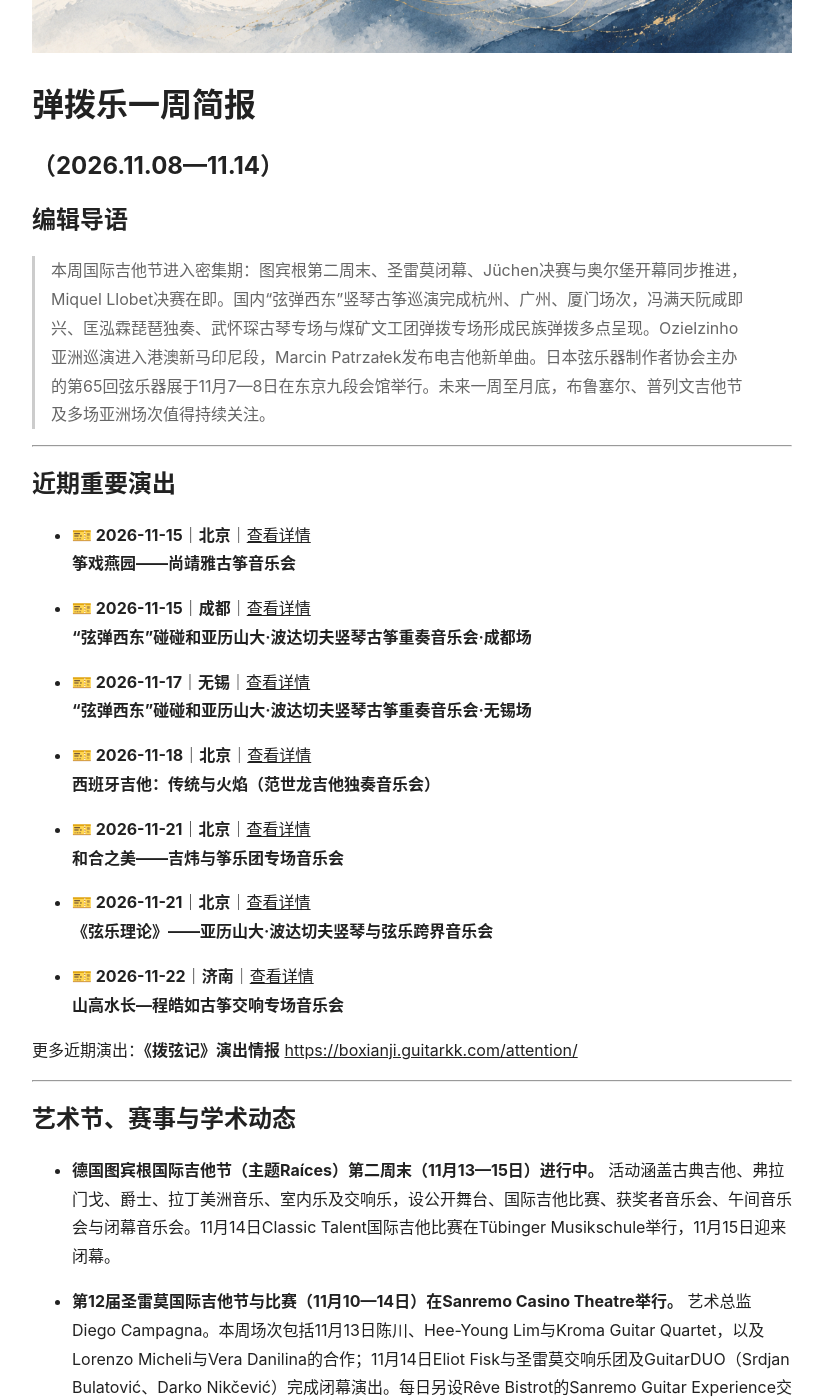
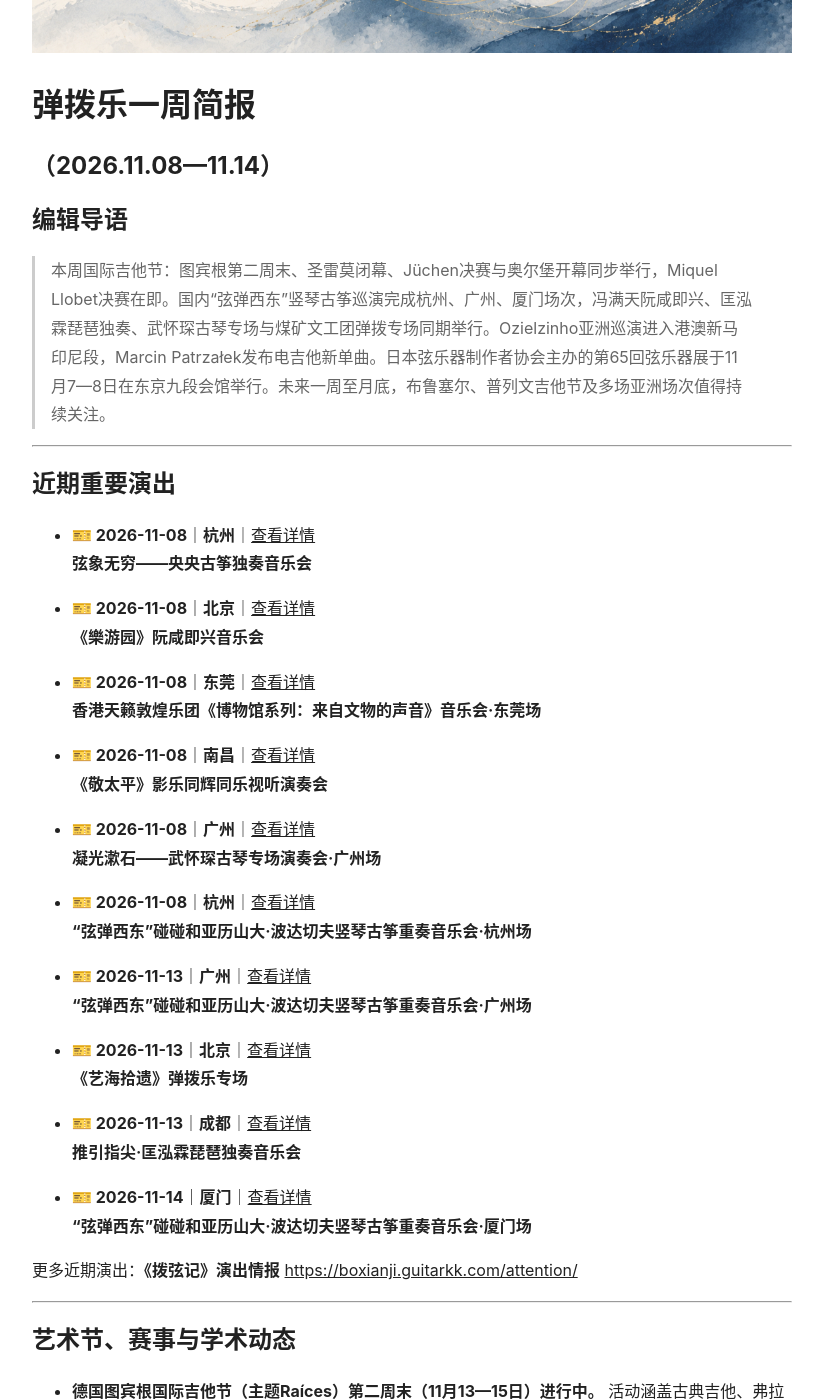
Before and after one commit to KeenKwok/boxianji, a Jekyll site: the page built from weekly/2026-11-14.md, in a window 1280 px wide and 1400 px high, scrolled down 431 px. Shown: the whole window, without its empty margins (228-1051 px from the left). Built offline with Jekyll 4.4.1, drawn with Linux system fonts in a browser that asks for light colours; some of the changed text lies outside the part shown.

Commit message:
更新 2026-11-14.md

```diff
--- a/weekly/2026-11-14.md
+++ b/weekly/2026-11-14.md
@@ -10,14 +10,14 @@ title: 弹拨乐一周简报（2026.11.08—11.14）
 
 ## 编辑导语
 
-> 本周国际吉他节进入密集期：图宾根第二周末、圣雷莫闭幕、Jüchen决赛与奥尔堡开幕同步推进，Miquel Llobet决赛在即。国内“弦弹西东”竖琴古筝巡演完成杭州、广州、厦门场次，冯满天阮咸即兴、匡泓霖琵琶独奏、武怀琛古琴专场与煤矿文工团弹拨专场形成民族弹拨多点呈现。Ozielzinho亚洲巡演进入港澳新马印尼段，Marcin Patrzałek发布电吉他新单曲。日本弦乐器制作者协会主办的第65回弦乐器展于11月7—8日在东京九段会馆举行。未来一周至月底，布鲁塞尔、普列文吉他节及多场亚洲场次值得持续关注。
+> 本周国际吉他节：图宾根第二周末、圣雷莫闭幕、Jüchen决赛与奥尔堡开幕同步举行，Miquel Llobet决赛在即。国内“弦弹西东”竖琴古筝巡演完成杭州、广州、厦门场次，冯满天阮咸即兴、匡泓霖琵琶独奏、武怀琛古琴专场与煤矿文工团弹拨专场同期举行。Ozielzinho亚洲巡演进入港澳新马印尼段，Marcin Patrzałek发布电吉他新单曲。日本弦乐器制作者协会主办的第65回弦乐器展于11月7—8日在东京九段会馆举行。未来一周至月底，布鲁塞尔、普列文吉他节及多场亚洲场次值得持续关注。
 
 ---
 
 ## 近期重要演出
 
-{% assign start = "2026-11-15" %}
-{% assign end = "2026-11-22" %}
+{% assign start = "2026-11-08" %}
+{% assign end = "2026-11-14" %}
 {% assign events = site.data.attention | sort: "date" %}
 
 {% for event in events %}
@@ -46,9 +46,9 @@ title: 弹拨乐一周简报（2026.11.08—11.14）
 
 - **第21届Nikšić国际吉他比赛职业组报名已于11月13日截止。** 11月21日线上首轮（视频在音乐节YouTube与Facebook播出），12月13日在RTV Nikšić演播室举行现场决赛并直播。首轮与决赛均须背谱，曲目不可重复。一等奖为价值4000欧元的Dimitris Piperidis制作吉他。
 
-- **Hanse Guitar Festival（汉堡，11月5—8日）已结束。** 包含吉他音乐会、工作坊、比赛及决赛，作为上周末补报保留。
+- **Hanse Guitar Festival（汉堡，11月5—8日）已结束。** 第12届汉堡吉他节首次以Hanse Guitar Festival名称举办，地点Kulturhof Dulsberg。内容包括多风格音乐会、工作坊、讲座、免费HANSE GUITAR乐器展览、Hanse Guitar Cup决赛及Spotlight吉他学习专场。参演者包括Ana Vidović、Alexandra Whittingham、Stephanie Jones、Jon Gomm、Don Ross、Jaco Liu、Emma Càmpas等。
 
-- **即将举行：** 保加利亚Pleven国际吉他节（11月25—30日，含Duo Petricor、Rovshan Mamedkuliev独奏、BALKAN MOODS专场及获奖者音乐会）；第15届布鲁塞尔国际吉他节（11月27日—12月1日，主题Dreams，张一昂11月28日14:30举行独奏会《In the Limelight》）。
+- **即将举行：** 保加利亚Pleven国际吉他节（11月25—30日，含Duo Petricor、Rovshan Mamedkuliev独奏、BALKAN MOODS专场及获奖者音乐会）；第15届布鲁塞尔国际吉他节（11月27日—12月1日，主题Dreams，张意昂11月28日14:30举行独奏会《In the Limelight》）。
 
 ---
 
@@ -62,7 +62,7 @@ title: 弹拨乐一周简报（2026.11.08—11.14）
 
 - **Ozielzinho 2026亚洲巡演本周场次。** 11月11日香港T.C Music Lab（含VIP环节与大师班）；11月14日吉隆坡（免费入场，需预约）；后续11月15日新加坡售票演出、11月17日雅加达PIC Creative Space免费场。此前已完成广州、北京、天津、呼和浩特、长春站。
 
-- **Marcin Patrzałek于11月13日发布新单曲《PANICATTACK》。** 作品转向电吉他、重型Riff与电子音色，并首次真正意义上人声演唱，呈现出与其以往打击性木吉他演奏形象不同的方向，被视为下一张专辑的先行作品。
+- **Marcin Patrzałek于11月13日发布新单曲《PANICATTACK》。** 作品转向电吉他、重型Riff与电子音色，并首次真正意义上人声演唱，与其以往打击性木吉他演奏形象不同，被视为下一张专辑的先行作品。
 
 - **国际独奏场次本周落地：** 法国吉他演奏家Thibaut Garcia于11月8日19:30在南安普敦大学Turner Sims举行音乐会；Raphaël Feuillâtre于11月11日19:30在费城Benjamin Franklin Hall演出；Amanda Cook于11月13日20:00在伦敦St Mary le Strand举行音乐会；克罗地亚吉他演奏家Zoran Dukić于11月14日19:30在布里斯托St Paul’s Church演出。
 
@@ -74,10 +74,10 @@ title: 弹拨乐一周简报（2026.11.08—11.14）
 
 - **Eliot Fisk** 本周亮相圣雷莫国际吉他节，11月14日与圣雷莫交响乐团及GuitarDUO完成闭幕演出，并参与当日Guitar Experience交流场。
 
-- **碰碰彭碰彭与亚历山大·波达切夫** “弦弹西东”巡演本周完成杭州、广州场次，11月14日厦门场，后续继续成都、无锡等地。竖琴与古筝以“斗琴”与重奏形式呈现古典与当代对话。
+- **碰碰彭碰彭与亚历山大·波达切夫** “弦弹西东”巡演本周完成杭州、广州场次，11月14日厦门场，后续继续成都、无锡等地。竖琴与古筝以“斗琴”与重奏形式演出。
 
 - **匡泓霖** 11月13日在成都城市音乐厅举行琵琶独奏音乐会，合作嘉宾包括俞明辰、马霄汉等。曲目含传统作品与新作，《弹·川·戏》融合川剧变脸与电音摇滚，《新编—猿鹤双清》为古琴与琵琶合奏首演。
 
 - **冯满天** 11月8日在北京举行《樂游园》阮咸即兴音乐会，与李文博、冯朗庭合作，结合阮、中国大鼓、打击乐、键盘及电子音乐。
 
-- **张一昂** 作为2025年布鲁塞尔国际吉他比赛「Ilse & Nicolas Alfonso」一等奖得主，将于11月28日14:30在第15届布鲁塞尔国际吉他节举行独奏会《In the Limelight》。
+- **张意昂** 作为2025年布鲁塞尔国际吉他比赛「Ilse & Nicolas Alfonso」一等奖得主，将于11月28日14:30在第15届布鲁塞尔国际吉他节举行独奏会《In the Limelight》。
```
